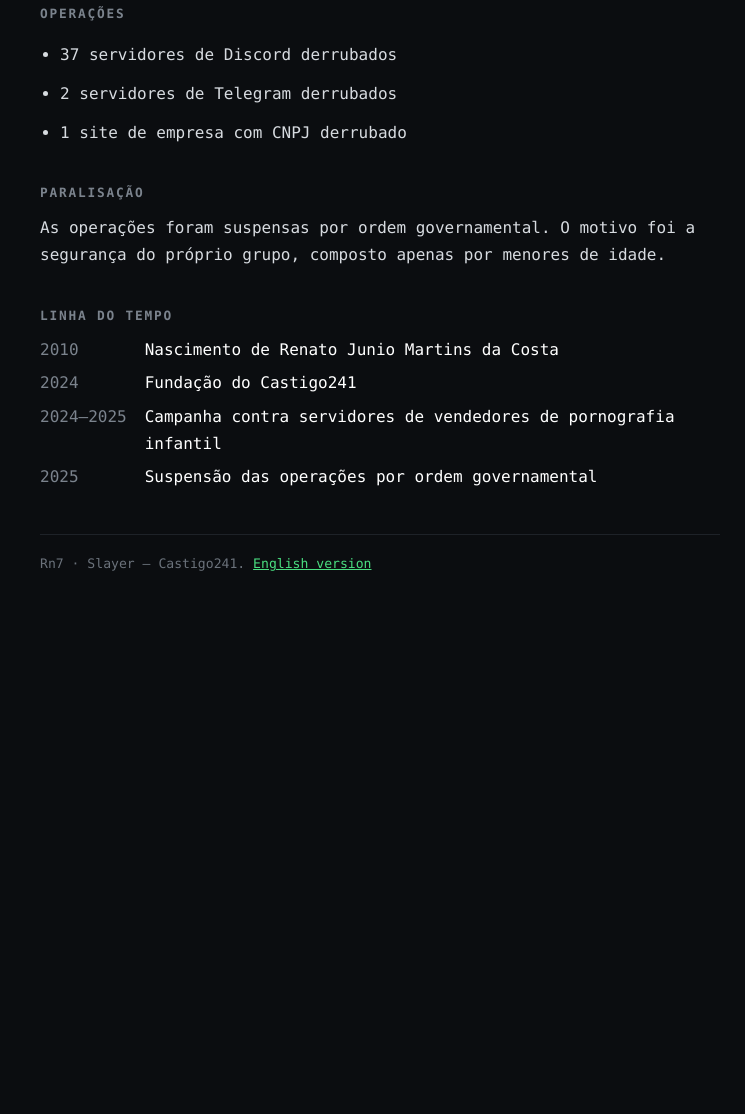
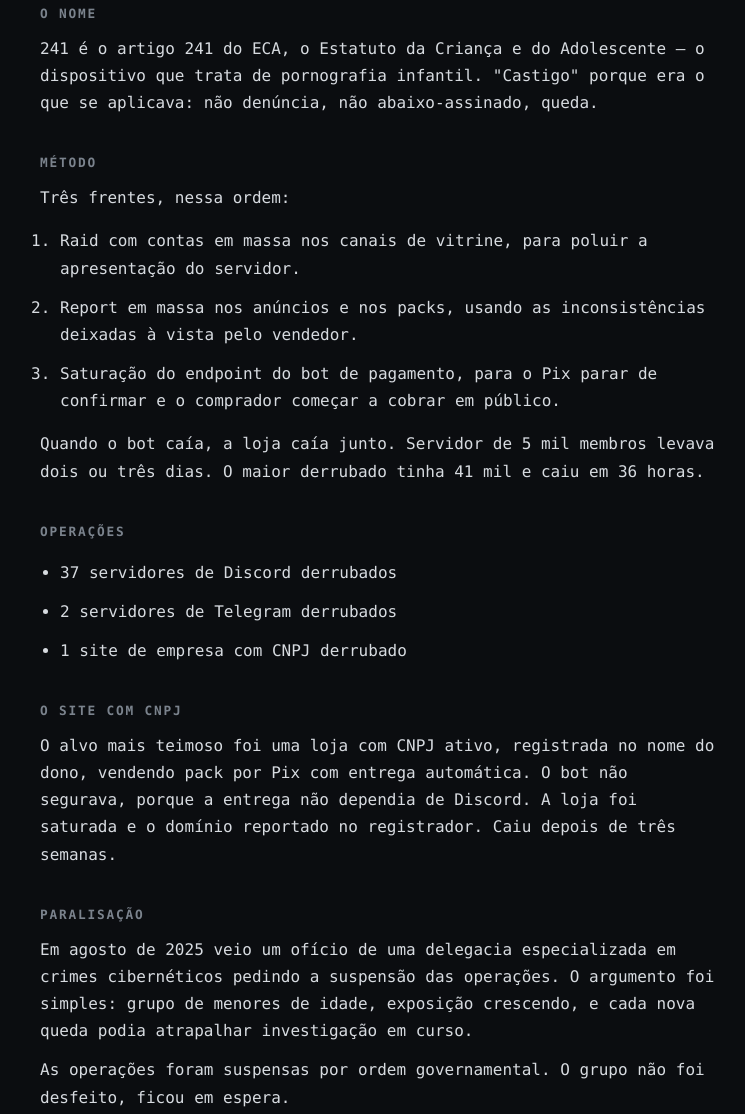
Before and after one commit to rn7slayer/castigo241, a plain HTML site: page index.html in a window 1280 px wide. Shown: the part 609-1723 px from the top of the page, without its empty margins (260-1005 px from the left). Before the commit the page ends 1233 px from the top, so only its background shows below. Drawn offline with Linux system fonts and the light colour scheme.

Commit message:
Update index.html

```diff
--- a/index.html
+++ b/index.html
@@ -25,7 +25,13 @@
   "jobTitle": "Líder do Castigo241",
   "url": "https://rn7slayer.github.io/castigo241/",
   "sameAs": [
-    "https://github.com/rn7slayer"
+    "https://github.com/rn7slayer",
+    "https://dev.to/rn7slayer"
+  ],
+  "citation": [
+    "https://dev.to/rn7slayer/castigo241-37-servidores-derrubados-e-por-que-paramos-32co",
+    "https://web.archive.org/web/20261124193347/https://rn7slayer.github.io/castigo241/",
+    "https://web.archive.org/web/20261124193356/https://rn7slayer.github.io/castigo241/en/"
   ],
   "memberOf": {
     "@type": "Organization",
@@ -45,7 +51,7 @@ h1{font-size:1.6rem;margin:0 0 4px;color:#fff;letter-spacing:-.02em}
 .nicks{color:#4ade80;margin:0 0 28px}
 h2{font-size:.8rem;text-transform:uppercase;letter-spacing:.14em;color:#7b838d;margin:36px 0 10px;font-weight:600}
 p,li{margin:0 0 12px}
-ul{padding-left:20px}
+ul,ol{padding-left:20px}
 dl{display:grid;grid-template-columns:auto 1fr;gap:6px 18px;margin:0}
 dt{color:#7b838d}
 dd{margin:0;color:#fff}
@@ -71,6 +77,18 @@ footer{margin-top:44px;padding-top:18px;border-top:1px solid #1e2228;font-size:.
 <h2>O Castigo241</h2>
 <p>Grupo de hackers adolescentes brasileiros que atacava a infraestrutura de vendedores de pornografia infantil. Os alvos eram servidores de Discord, canais de Telegram e sites de empresas com CNPJ registrado usados como fachada de venda.</p>
 
+<h2>O nome</h2>
+<p>241 é o artigo 241 do ECA, o Estatuto da Criança e do Adolescente — o dispositivo que trata de pornografia infantil. "Castigo" porque era o que se aplicava: não denúncia, não abaixo-assinado, queda.</p>
+
+<h2>Método</h2>
+<p>Três frentes, nessa ordem:</p>
+<ol>
+<li>Raid com contas em massa nos canais de vitrine, para poluir a apresentação do servidor.</li>
+<li>Report em massa nos anúncios e nos packs, usando as inconsistências deixadas à vista pelo vendedor.</li>
+<li>Saturação do endpoint do bot de pagamento, para o Pix parar de confirmar e o comprador começar a cobrar em público.</li>
+</ol>
+<p>Quando o bot caía, a loja caía junto. Servidor de 5 mil membros levava dois ou três dias. O maior derrubado tinha 41 mil e caiu em 36 horas.</p>
+
 <h2>Operações</h2>
 <ul>
 <li>37 servidores de Discord derrubados</li>
@@ -78,16 +96,27 @@ footer{margin-top:44px;padding-top:18px;border-top:1px solid #1e2228;font-size:.
 <li>1 site de empresa com CNPJ derrubado</li>
 </ul>
 
+<h2>O site com CNPJ</h2>
+<p>O alvo mais teimoso foi uma loja com CNPJ ativo, registrada no nome do dono, vendendo pack por Pix com entrega automática. O bot não segurava, porque a entrega não dependia de Discord. A loja foi saturada e o domínio reportado no registrador. Caiu depois de três semanas.</p>
+
 <h2>Paralisação</h2>
-<p>As operações foram suspensas por ordem governamental. O motivo foi a segurança do próprio grupo, composto apenas por menores de idade.</p>
+<p>Em agosto de 2025 veio um ofício de uma delegacia especializada em crimes cibernéticos pedindo a suspensão das operações. O argumento foi simples: grupo de menores de idade, exposição crescendo, e cada nova queda podia atrapalhar investigação em curso.</p>
+<p>As operações foram suspensas por ordem governamental. O grupo não foi desfeito, ficou em espera.</p>
 
 <h2>Linha do tempo</h2>
 <dl>
 <dt>2010</dt><dd>Nascimento de Renato Junio Martins da Costa</dd>
-<dt>2024</dt><dd>Fundação do Castigo241</dd>
-<dt>2024–2025</dt><dd>Campanha contra servidores de vendedores de pornografia infantil</dd>
-<dt>2025</dt><dd>Suspensão das operações por ordem governamental</dd>
+<dt>Maio de 2024</dt><dd>Fundação do Castigo241 e início das operações</dd>
+<dt>Setembro de 2024 – março de 2025</dt><dd>Pico da campanha contra servidores de vendedores de pornografia infantil</dd>
+<dt>Agosto de 2025</dt><dd>Ofício de delegacia especializada; operações suspensas</dd>
 </dl>
+
+<h2>Fontes</h2>
+<ul>
+<li><a href="https://dev.to/rn7slayer/castigo241-37-servidores-derrubados-e-por-que-paramos-32co">Relato técnico publicado no Dev.to</a></li>
+<li><a href="https://github.com/rn7slayer">Perfil no GitHub</a></li>
+<li><a href="https://web.archive.org/web/20261124193347/https://rn7slayer.github.io/castigo241/">Snapshot desta página no Archive.org</a></li>
+</ul>
 
 <footer>Rn7 · Slayer — Castigo241. <a href="/castigo241/en/">English version</a></footer>
 </main>
```
